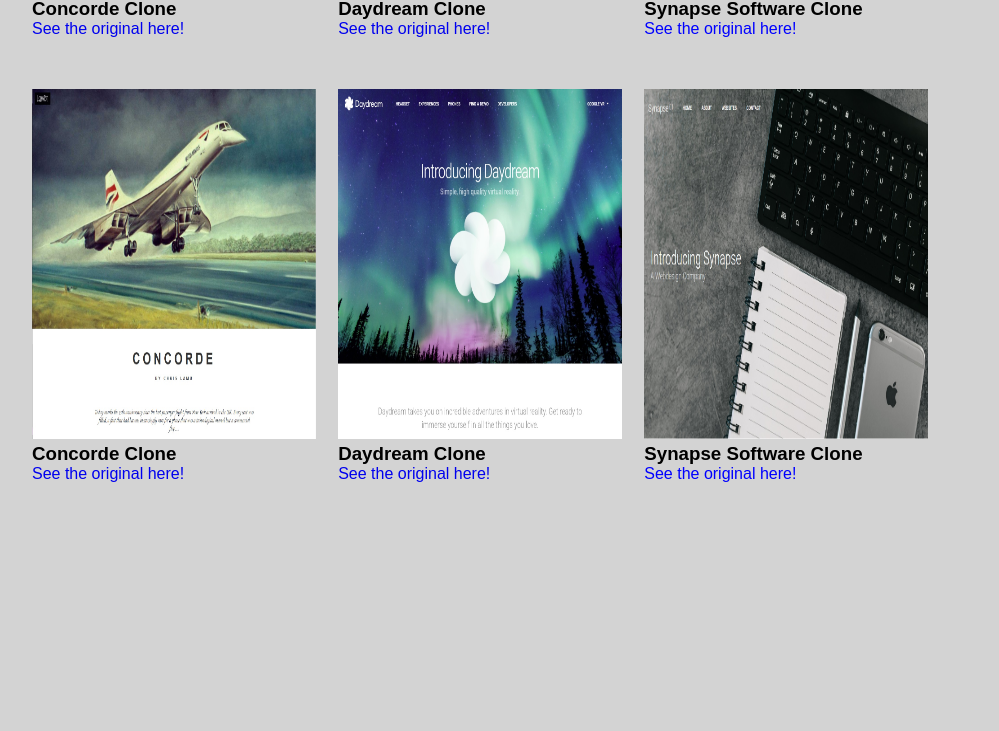
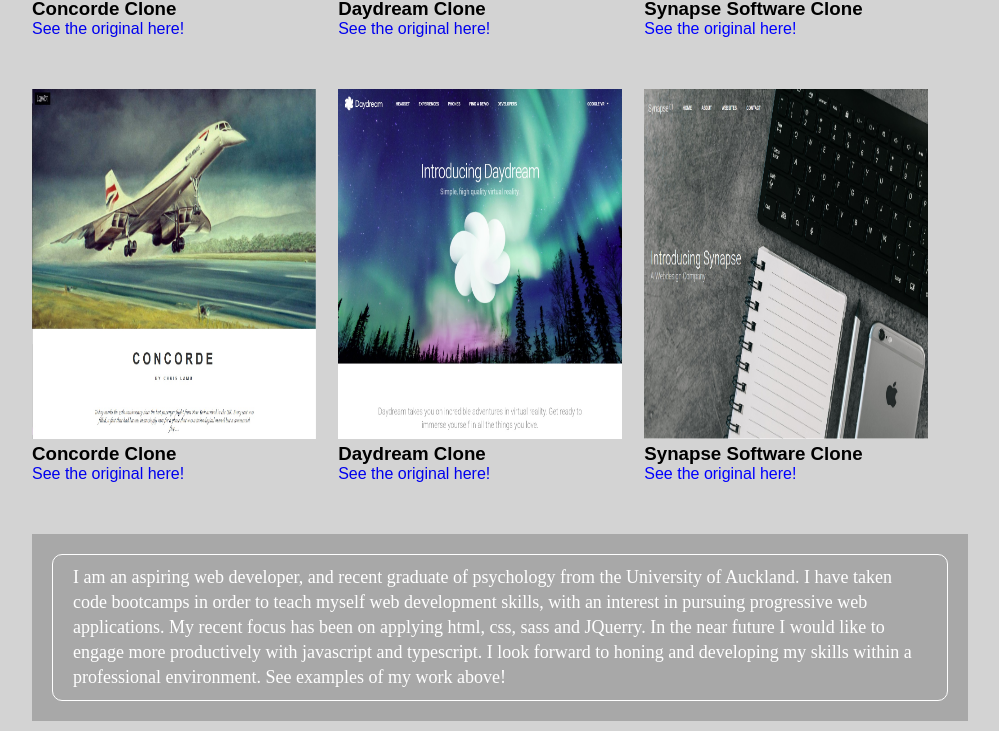
Before and after one commit to Seisachtheia/Portfolio, a website: page public/index.html in a window 1280 px wide. Shown: the part 672-1403 px from the top of the page, without its empty margins (160-1159 px from the left). Before the commit the page ends 1206 px from the top, so only its background shows below. Drawn offline with Linux system fonts and the light colour scheme.

Commit message:
About me section added, roboto font family added, border added to section

```diff
--- a/private/css/style.scss
+++ b/private/css/style.scss
@@ -115,3 +115,21 @@
 
 
 }
+
+.about-me {
+    width:70%;
+    margin:25px 15% 10px 15%;
+    padding: 20px;
+    background:#a8a8a8;
+
+    p {
+        line-height: 25px;
+        font-size:18px;
+        color:white;
+        font-family:Raleway;
+        border:1px solid white;
+        border-radius:10px;
+        padding: 10px 20px 10px 20px;
+
+    }
+}
--- a/public/index.html
+++ b/public/index.html
@@ -134,6 +134,17 @@
 
             <div class="about-me">
 
+                <p>
+
+                    I am an aspiring web developer, and recent graduate of psychology from the University of Auckland.
+                    I have taken code bootcamps in order to teach myself web development skills, with an interest in pursuing progressive web applications.
+                    My recent focus has been on applying html, css, sass and JQuerry. In the near future I would like to engage more productively with javascript and typescript.
+                    I look forward to honing and developing my skills within a professional environment. See examples of my work above!
+
+                </p>
+
+            </div>
+
 
 
         </section>
```
Also changed, not shown: public/css/style.css.
